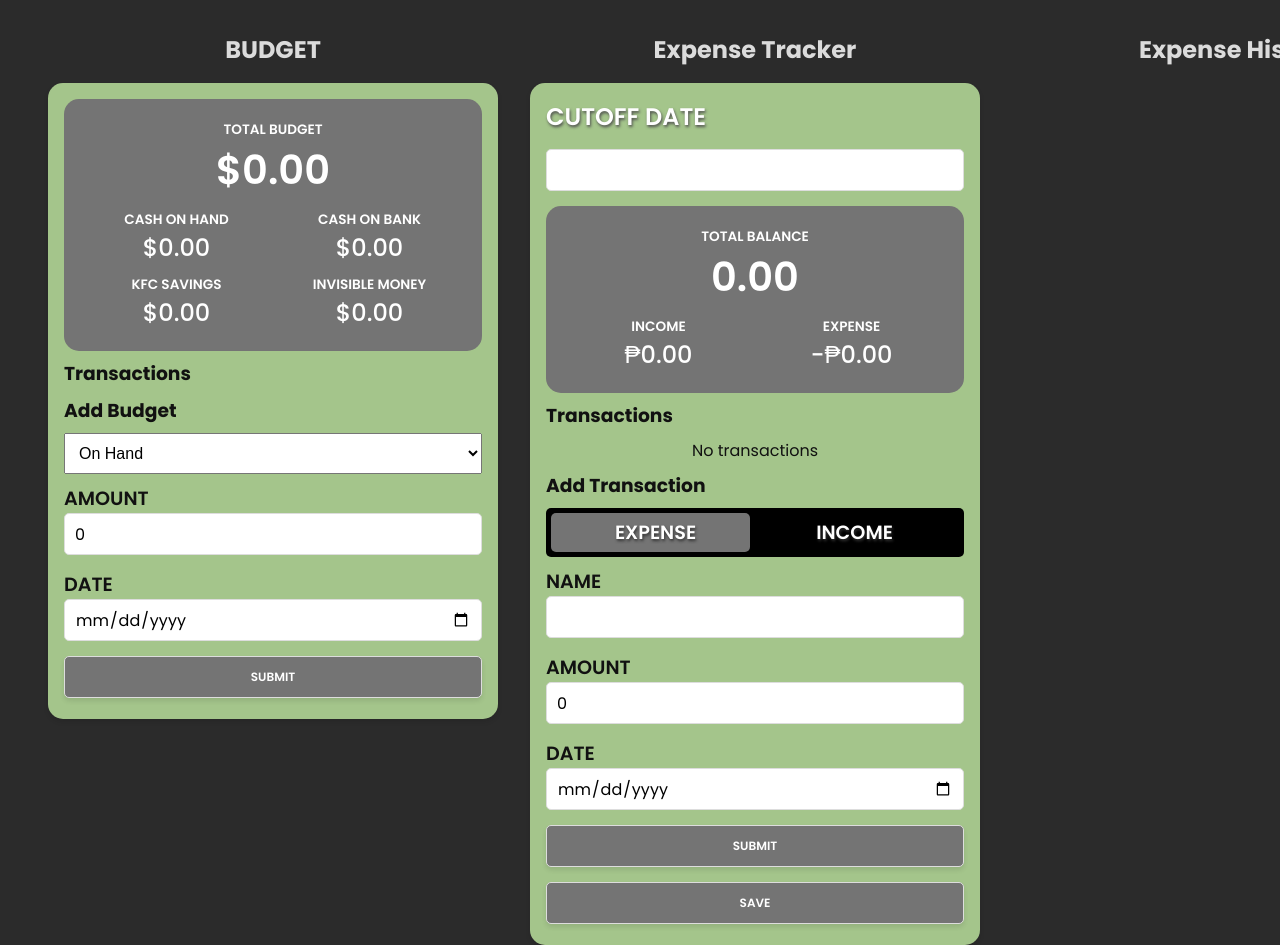
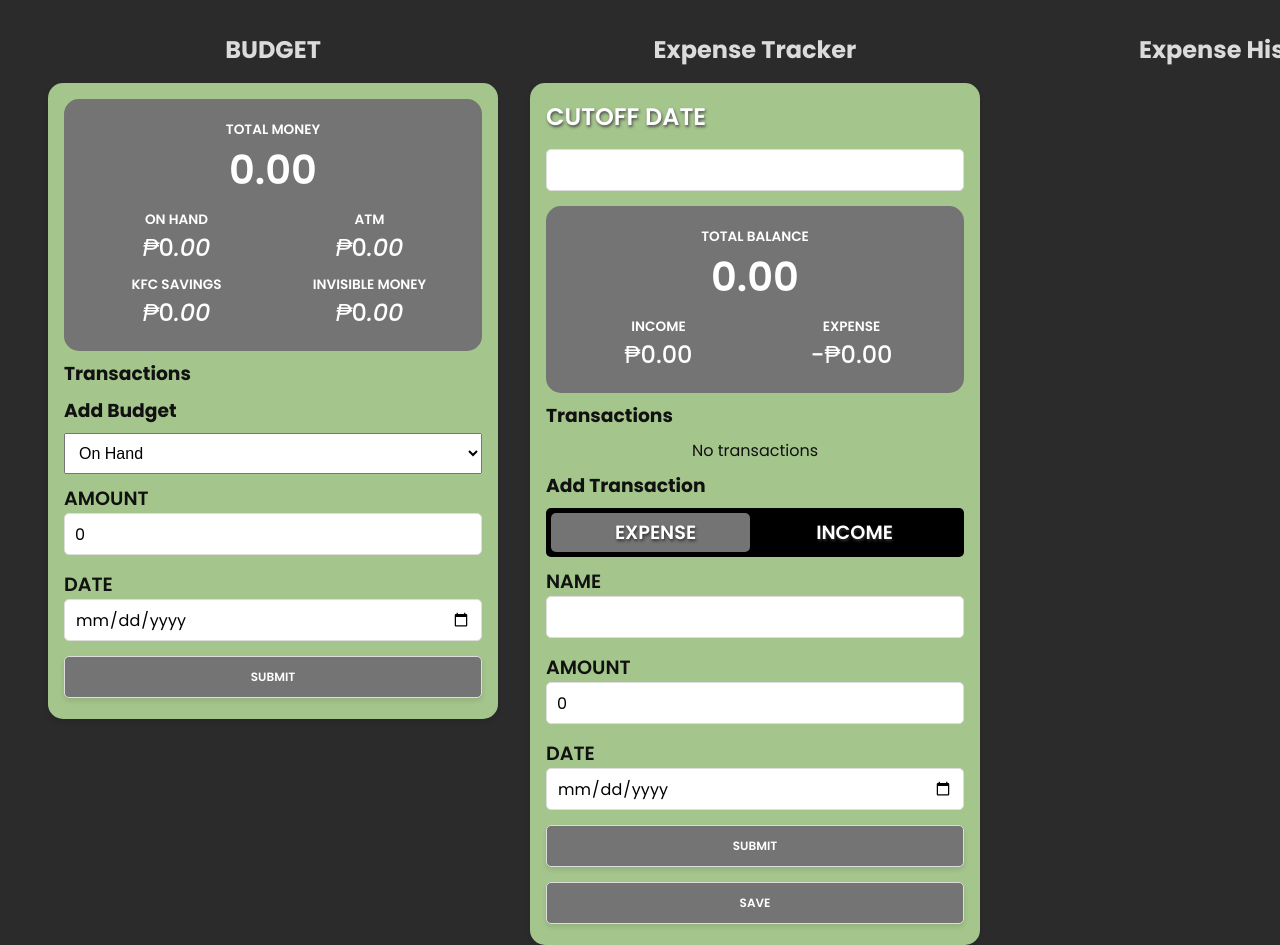
Before and after one commit to Risen7/expenseTracker-v3, a plain HTML site: page index.html in a window 1280 px wide. Shown: the top 945 px of the page. Drawn offline with Linux system fonts and the light colour scheme.

Commit message:
Update index.html v1.2

```diff
--- a/index.html
+++ b/index.html
@@ -20,24 +20,24 @@
             <div id="saveBudget">
                 <header id="header">
                     <div>
-                        <h5>Total Budget</h5>
-                        <span id="budget">$0.00</span>
+                        <h5>Total Money</h5>
+                        <span id="budget">0.00</span>
                     </div>
                     <div>
-                        <h5>Cash on Hand</h5>
-                        <span id="onHand">$0.00</span>
+                        <h5>On Hand</h5>
+                        <i>₱</i><span id="onHand">0</span><i>.00</i>
                     </div>
                     <div>
-                        <h5>Cash on Bank</h5>
-                        <span id="onBank">$0.00</span>
+                        <h5>ATM</h5>
+                        <i>₱</i><span id="onBank">0</span><i>.00</i>
                     </div>
                     <div>
                         <h5>KFC Savings</h5>
-                        <span id="kfc">$0.00</span>
+                        <i>₱</i><span id="kfc">0</span><i>.00</i>
                     </div>
                     <div>
                         <h5>Invisible Money</h5>
-                        <span id="inviMoney">$0.00</span>
+                        <i>₱</i><span id="inviMoney">0</span><i>.00</i>
                     </div>
                 </header>
 
```
